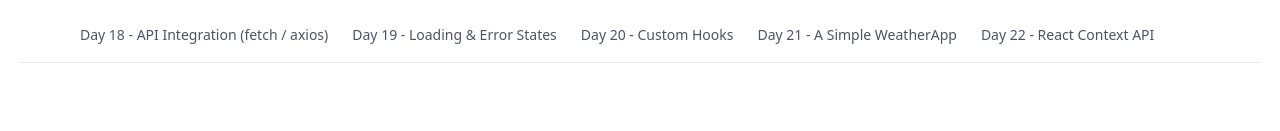
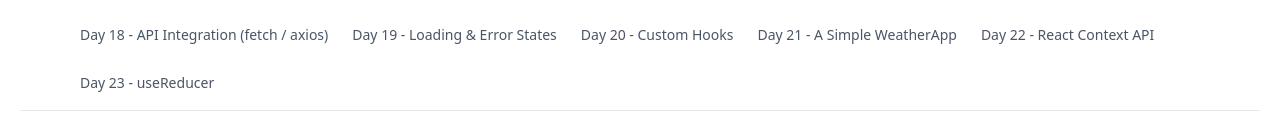
Before and after one commit to Vignesh-Ajri/react-learning-journey, a React (Vite) app: page / in a window 1280 px wide. Shown: the part 219-350 px from the top of the page. Built offline with nearby package versions, Linux system fonts and the light colour scheme.

Commit message:
Day23 Navbar Update

```diff
--- a/src/components/NavBar.jsx
+++ b/src/components/NavBar.jsx
@@ -27,6 +27,7 @@ export default function ResponsiveNav() {
     { to: "/day20", label: "Day 20 - Custom Hooks" },
     { to: "/day21", label: "Day 21 - A Simple WeatherApp" },
     { to: "/day22", label: "Day 22 - React Context API" },
+    { to: "/day23", label: "Day 23 - useReducer" },
   ];
 
   return (
```
